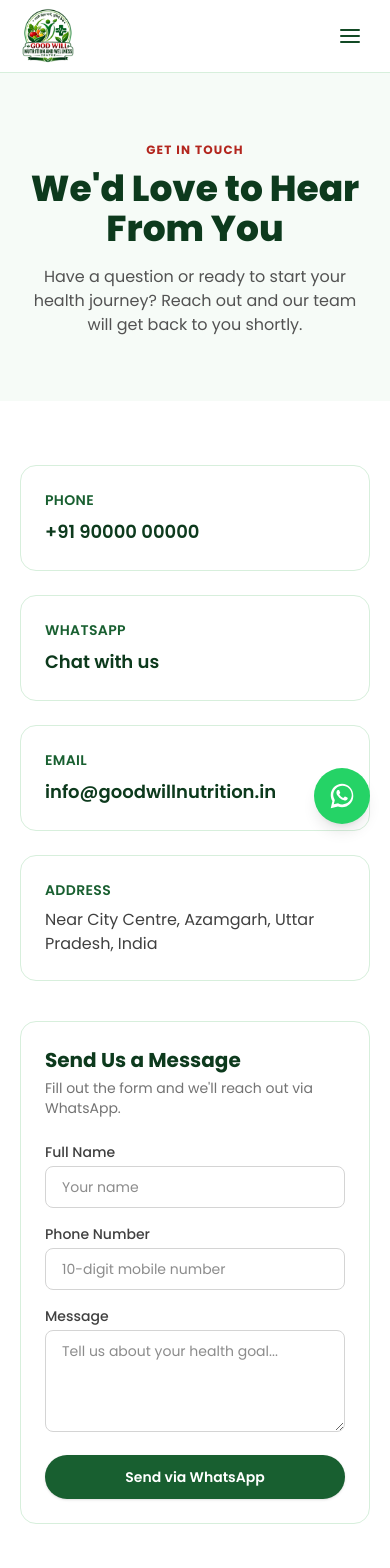
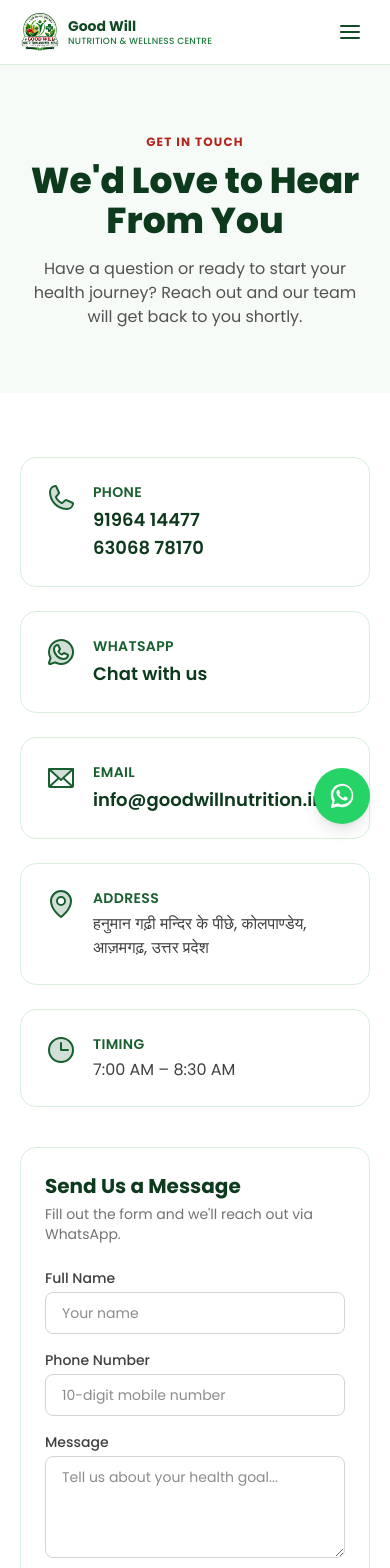
Before and after one commit to HarshPrajapati4926/GoodWillNutrition, a Next.js app: page /contact in a window 390 px wide. Shown: the top 1568 px of the page. Built offline with nearby package versions, Linux system fonts and the light colour scheme.

Commit message:
Replace emoji icons with react-icons duotone set, add real contact details, fix mobile navbar

```diff
--- a/package.json
+++ b/package.json
@@ -11,7 +11,8 @@
   "dependencies": {
     "next": "16.3.4",
     "react": "19.2.8",
-    "react-dom": "19.2.8"
+    "react-dom": "19.2.8",
+    "react-icons": "^5.7.0"
   },
   "devDependencies": {
     "@tailwindcss/postcss": "^4",
--- a/src/app/contact/page.tsx
+++ b/src/app/contact/page.tsx
@@ -1,4 +1,11 @@
 import type { Metadata } from "next";
+import {
+  PiClockDuotone,
+  PiEnvelopeDuotone,
+  PiMapPinDuotone,
+  PiPhoneDuotone,
+  PiWhatsappLogoDuotone,
+} from "react-icons/pi";
 import ContactForm from "@/components/ContactForm";
 import { siteConfig } from "@/lib/data";
 
@@ -29,15 +36,23 @@ export default function ContactPage() {
       <section className="section">
         <div className="container-app grid gap-10 lg:grid-cols-5">
           <div className="lg:col-span-2 space-y-6">
-            <div className="rounded-2xl border border-brand-100 bg-white p-6">
+            <div className="flex gap-4 rounded-2xl border border-brand-100 bg-white p-6">
+              <PiPhoneDuotone className="h-8 w-8 shrink-0 text-brand-700" />
+              <div>
                 <h3 className="text-sm font-semibold uppercase tracking-wide text-brand-700">
                   Phone
                 </h3>
-              <a href={`tel:${siteConfig.phone}`} className="mt-2 block text-lg font-semibold text-brand-900 hover:text-brand-700">
+                <a href={`tel:${siteConfig.phone}`} className="mt-1 block text-lg font-semibold text-brand-900 hover:text-brand-700">
                   {siteConfig.phoneDisplay}
                 </a>
+                <a href={`tel:${siteConfig.altPhone}`} className="block text-lg font-semibold text-brand-900 hover:text-brand-700">
+                  {siteConfig.altPhoneDisplay}
+                </a>
               </div>
-            <div className="rounded-2xl border border-brand-100 bg-white p-6">
+            </div>
+            <div className="flex gap-4 rounded-2xl border border-brand-100 bg-white p-6">
+              <PiWhatsappLogoDuotone className="h-8 w-8 shrink-0 text-brand-700" />
+              <div>
                 <h3 className="text-sm font-semibold uppercase tracking-wide text-brand-700">
                   WhatsApp
                 </h3>
@@ -45,24 +60,40 @@ export default function ContactPage() {
                   href={`https://wa.me/${siteConfig.whatsapp}`}
                   target="_blank"
                   rel="noopener noreferrer"
-                className="mt-2 block text-lg font-semibold text-brand-900 hover:text-brand-700"
+                  className="mt-1 block text-lg font-semibold text-brand-900 hover:text-brand-700"
                 >
                   Chat with us
                 </a>
               </div>
-            <div className="rounded-2xl border border-brand-100 bg-white p-6">
+            </div>
+            <div className="flex gap-4 rounded-2xl border border-brand-100 bg-white p-6">
+              <PiEnvelopeDuotone className="h-8 w-8 shrink-0 text-brand-700" />
+              <div>
                 <h3 className="text-sm font-semibold uppercase tracking-wide text-brand-700">
                   Email
                 </h3>
-              <a href={`mailto:${siteConfig.email}`} className="mt-2 block text-lg font-semibold text-brand-900 hover:text-brand-700">
+                <a href={`mailto:${siteConfig.email}`} className="mt-1 block text-lg font-semibold text-brand-900 hover:text-brand-700">
                   {siteConfig.email}
                 </a>
               </div>
-            <div className="rounded-2xl border border-brand-100 bg-white p-6">
+            </div>
+            <div className="flex gap-4 rounded-2xl border border-brand-100 bg-white p-6">
+              <PiMapPinDuotone className="h-8 w-8 shrink-0 text-brand-700" />
+              <div>
                 <h3 className="text-sm font-semibold uppercase tracking-wide text-brand-700">
                   Address
                 </h3>
-              <p className="mt-2 text-neutral-700">{siteConfig.address}</p>
+                <p className="mt-1 text-neutral-700">{siteConfig.address}</p>
+              </div>
+            </div>
+            <div className="flex gap-4 rounded-2xl border border-brand-100 bg-white p-6">
+              <PiClockDuotone className="h-8 w-8 shrink-0 text-brand-700" />
+              <div>
+                <h3 className="text-sm font-semibold uppercase tracking-wide text-brand-700">
+                  Timing
+                </h3>
+                <p className="mt-1 text-neutral-700">{siteConfig.hours}</p>
+              </div>
             </div>
           </div>
 
--- a/src/app/services/page.tsx
+++ b/src/app/services/page.tsx
@@ -1,5 +1,6 @@
 import type { Metadata } from "next";
 import Link from "next/link";
+import { PiCheckCircleDuotone } from "react-icons/pi";
 import { services, siteConfig } from "@/lib/data";
 import ServiceIcon from "@/components/ServiceIcon";
 
@@ -49,7 +50,7 @@ export default function ServicesPage() {
                 <ul className="mt-5 space-y-2">
                   {service.benefits.map((b) => (
                     <li key={b} className="flex items-start gap-2 text-sm text-neutral-700">
-                      <span className="mt-0.5 text-brand-600">✔</span>
+                      <PiCheckCircleDuotone className="mt-0.5 h-5 w-5 shrink-0 text-brand-600" />
                       {b}
                     </li>
                   ))}
--- a/src/components/HeroSection.tsx
+++ b/src/components/HeroSection.tsx
@@ -1,10 +1,11 @@
 import Image from "next/image";
 import Link from "next/link";
+import { PiPhoneDuotone } from "react-icons/pi";
 import { siteConfig } from "@/lib/data";
 
 export default function HeroSection() {
   return (
-    <section className="relative overflow-hidden bg-gradient-to-b from-brand-50 to-white">
+    <section className="relative overflow-hidden bg-linear-to-b from-brand-50 to-white">
       <div className="container-app grid items-center gap-10 py-16 sm:py-20 lg:grid-cols-2 lg:py-28">
         <div>
           <span className="inline-flex items-center rounded-full bg-brand-100 px-4 py-1.5 text-xs font-semibold text-brand-800">
@@ -30,9 +31,10 @@ export default function HeroSection() {
             </Link>
             <a
               href={`tel:${siteConfig.phone}`}
-              className="rounded-full border-2 border-brand-700 px-7 py-3.5 text-sm font-semibold text-brand-700 transition-colors hover:bg-brand-50"
+              className="flex items-center gap-2 rounded-full border-2 border-brand-700 px-7 py-3.5 text-sm font-semibold text-brand-700 transition-colors hover:bg-brand-50"
             >
-              📞 Call Us Now
+              <PiPhoneDuotone className="h-5 w-5" />
+              Call Us Now
             </a>
           </div>
 
--- a/src/components/Navbar.tsx
+++ b/src/components/Navbar.tsx
@@ -18,19 +18,25 @@ export default function Navbar() {
 
   return (
     <header className="sticky top-0 z-50 border-b border-brand-100 bg-white/95 backdrop-blur">
-      <div className="container-app flex h-18 items-center justify-between py-2">
-        <Link href="/" className="flex items-center gap-2" onClick={() => setOpen(false)}>
+      <div className="container-app flex h-16 items-center justify-between gap-2 py-2 sm:h-18">
+        <Link
+          href="/"
+          className="flex min-w-0 items-center gap-2"
+          onClick={() => setOpen(false)}
+        >
           <Image
             src="/logo.png"
             alt={siteConfig.name}
             width={56}
             height={56}
-            className="h-14 w-14 object-contain"
+            className="h-10 w-10 shrink-0 object-contain sm:h-14 sm:w-14"
             priority
           />
-          <span className="hidden flex-col leading-tight sm:flex">
-            <span className="font-bold text-brand-800 text-base">Good Will</span>
-            <span className="text-[11px] font-medium tracking-wide text-brand-600">
+          <span className="flex min-w-0 flex-col leading-tight">
+            <span className="truncate text-sm font-bold text-brand-800 sm:text-base">
+              Good Will
+            </span>
+            <span className="truncate text-[9px] font-medium tracking-wide text-brand-600 sm:text-[11px]">
               NUTRITION &amp; WELLNESS CENTRE
             </span>
           </span>
@@ -59,7 +65,7 @@ export default function Navbar() {
 
         <button
           aria-label="Toggle menu"
-          className="flex h-10 w-10 items-center justify-center rounded-md text-brand-800 md:hidden"
+          className="flex h-10 w-10 shrink-0 items-center justify-center rounded-md text-brand-800 md:hidden"
           onClick={() => setOpen((v) => !v)}
         >
           <svg width="24" height="24" viewBox="0 0 24 24" fill="none" stroke="currentColor" strokeWidth="2">
--- a/src/components/TestimonialCard.tsx
+++ b/src/components/TestimonialCard.tsx
@@ -1,10 +1,13 @@
+import { PiStarDuotone } from "react-icons/pi";
 import type { Testimonial } from "@/lib/data";
 
 export default function TestimonialCard({ testimonial }: { testimonial: Testimonial }) {
   return (
     <div className="flex h-full flex-col rounded-2xl border border-brand-100 bg-brand-50/60 p-6">
-      <div className="flex text-accent-600" aria-hidden="true">
-        {"★★★★★"}
+      <div className="flex gap-0.5 text-accent-600" aria-hidden="true">
+        {Array.from({ length: 5 }).map((_, i) => (
+          <PiStarDuotone key={i} className="h-5 w-5" />
+        ))}
       </div>
       <p className="mt-3 flex-1 text-sm leading-relaxed text-neutral-700">
         “{testimonial.quote}”
--- a/src/lib/data.ts
+++ b/src/lib/data.ts
@@ -3,14 +3,17 @@ export const siteConfig = {
   shortName: "Good Will NWC",
   tagline: "अच्छी सेहत पायें, पूछिये कैसे",
   city: "Azamgarh",
-  phone: "+91 90000 00000",
-  phoneDisplay: "+91 90000 00000",
-  whatsapp: "919000000000",
+  phone: "+91 91964 14477",
+  phoneDisplay: "91964 14477",
+  altPhone: "+91 63068 78170",
+  altPhoneDisplay: "63068 78170",
+  whatsapp: "919196414477",
   email: "info@goodwillnutrition.in",
-  address: "Near City Centre, Azamgarh, Uttar Pradesh, India",
+  address: "हनुमान गढ़ी मन्दिर के पीछे, कोलपाण्डेय, आज़मगढ़, उत्तर प्रदेश",
+  hours: "7:00 AM – 8:30 AM",
   mapsEmbedUrl:
-    "https://www.google.com/maps?q=Azamgarh,Uttar+Pradesh&output=embed",
-  mapsLinkUrl: "https://maps.google.com/?q=Azamgarh,Uttar+Pradesh",
+    "https://www.google.com/maps?q=Hanuman+Garhi+Mandir+Kolpandey+Azamgarh&output=embed",
+  mapsLinkUrl: "https://maps.google.com/?q=Hanuman+Garhi+Mandir+Kolpandey+Azamgarh",
 };
 
 export type Service = {
```
Also changed, not shown: src/app/page.tsx (+12 -6 lines), src/components/Footer.tsx (+19 -5 lines), 1 other file (tests, documents, lock files or other folders). Lines whose indentation alone changed are shown as unchanged.
